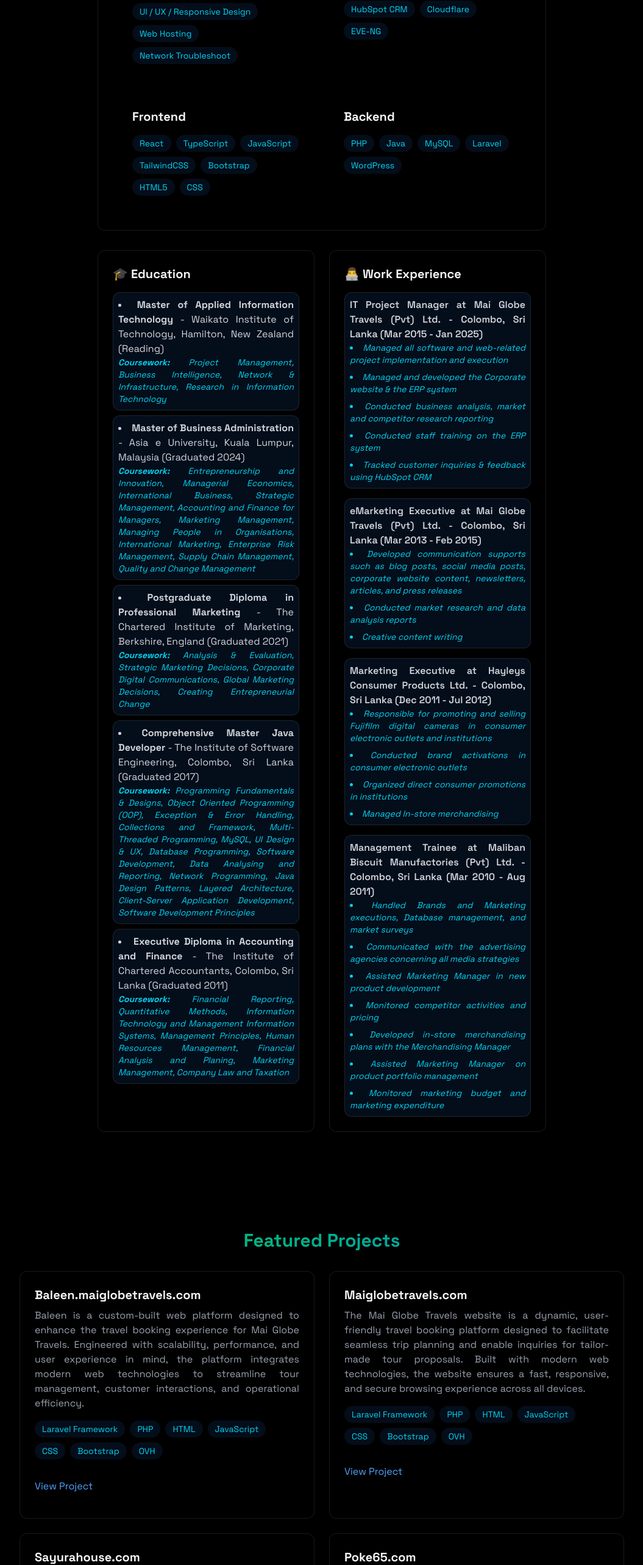
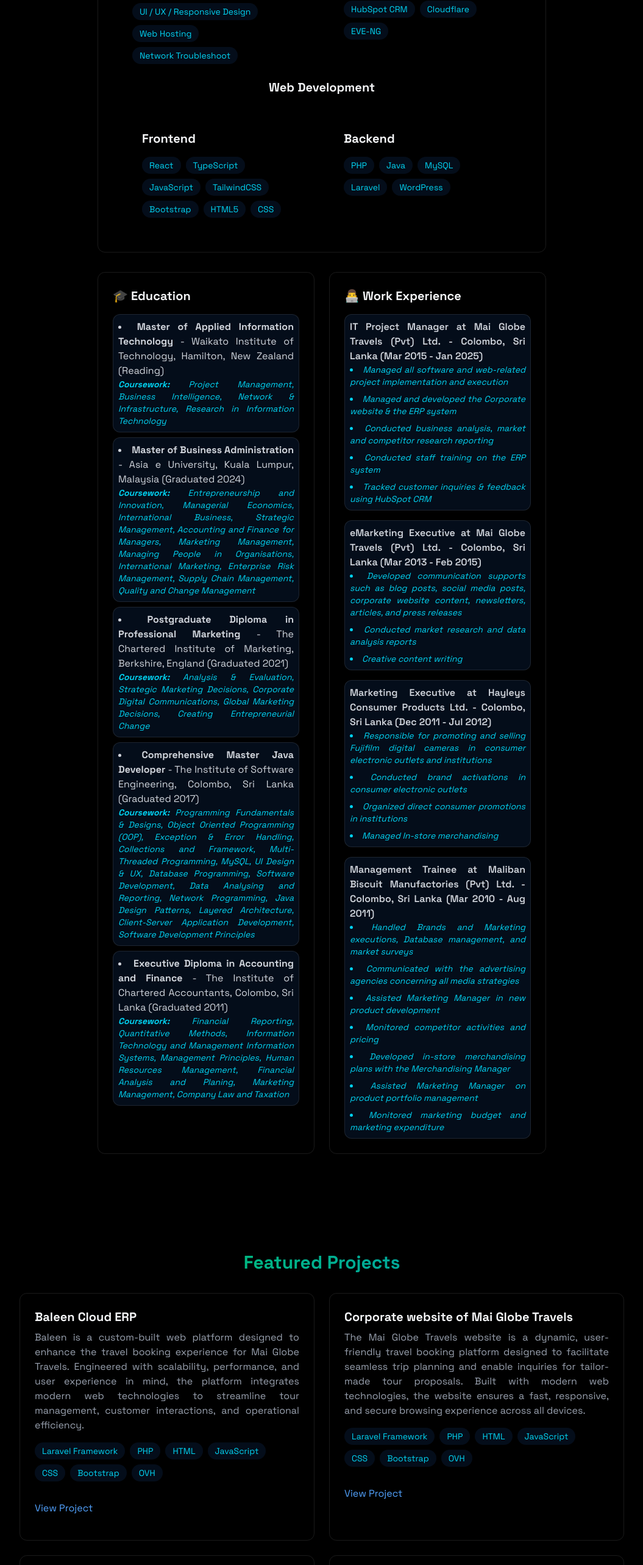
Before and after one commit to rajithayag/rajithayag-portfolio, a React (Vite) app: page / in a window 1280 px wide. Shown: the part 1460-4026 px from the top of the page at 61% size, without its empty margins (112-1167 px from the left). Built offline with nearby package versions, Linux system fonts and the light colour scheme.

Commit message:
Changes of Ms. Anuradha mentioned, Changes done on About us section and project section

```diff
--- a/src/components/sections/About.jsx
+++ b/src/components/sections/About.jsx
@@ -83,6 +83,10 @@
                         </div>
                     </div>
 
+                </div>
+                <div className="max-w-3xl mx-auto px-4">
+                    <h3 className="text-xl font-bold mb-8 text-center">Web Development</h3>
+                    <div className="grid grid-cols-1 md:grid-cols-2 gap-6">
                         {/* Frontend column */}
                         <div className="rounded-xl p-6 hover:translate-y-1 transition-all">
                             <h3 className="text-xl font-bold mb-4">Frontend</h3>
@@ -106,7 +110,7 @@
                                 ))}
                             </div>
                         </div>
-
+                    </div>
                 </div>
             </div>
             <div className="grid grid-cols-1 md:grid-cols-2 gap-6 mt-8">
--- a/src/components/sections/Projects.jsx
+++ b/src/components/sections/Projects.jsx
@@ -10,7 +10,7 @@
                     <div className="grid grid-cols-1 md:grid-cols-2 gap-6">
 
                         <div className="p-6 rounded-xl border border-white/10 hover:-translate-y-1 hover:border-blue-500/30 hover:shadow-[0_2px_8px_rgba(59,130,246,0.2] transition">
-                            <h3 className="text-xl font-bold mb-2"> Baleen.maiglobetravels.com </h3>
+                            <h3 className="text-xl font-bold mb-2"> Baleen Cloud ERP </h3>
                             <p className="text-gray-400 mb-4 text-justify">Baleen is a custom-built web platform designed to enhance the travel booking experience for Mai Globe Travels. Engineered with scalability, performance, and user experience in mind, the platform integrates modern web technologies to streamline tour management, customer interactions, and operational efficiency.</p>
                             <div className="flex flex-wrap gap-2 mb-4">
                                 {["Laravel Framework", "PHP", "HTML", "JavaScript", "CSS", "Bootstrap", "OVH"].map((tech,key) => (
@@ -25,7 +25,7 @@
                         </div>
 
                         <div className="p-6 rounded-xl border border-white/10 hover:-translate-y-1 hover:border-blue-500/30 hover:shadow-[0_2px_8px_rgba(59,130,246,0.2] transition">
-                            <h3 className="text-xl font-bold mb-2"> Maiglobetravels.com </h3>
+                            <h3 className="text-xl font-bold mb-2"> Corporate website of Mai Globe Travels </h3>
                             <p className="text-gray-400 mb-4 text-justify">The Mai Globe Travels website is a dynamic, user-friendly travel booking platform designed to facilitate seamless trip planning and enable inquiries for tailor-made tour proposals. Built with modern web technologies, the website ensures a fast, responsive, and secure browsing experience across all devices.</p>
                             <div className="flex flex-wrap gap-2 mb-4">
                                 {["Laravel Framework", "PHP", "HTML", "JavaScript", "CSS", "Bootstrap", "OVH"].map((tech,key) => (
@@ -40,7 +40,7 @@
                         </div>
 
                         <div className="p-6 rounded-xl border border-white/10 hover:-translate-y-1 hover:border-blue-500/30 hover:shadow-[0_2px_8px_rgba(59,130,246,0.2] transition">
-                            <h3 className="text-xl font-bold mb-2"> Sayurahouse.com </h3>
+                            <h3 className="text-xl font-bold mb-2"> Website of Sayoura House Boutique Hotel </h3>
                             <p className="text-gray-400 mb-4 text-justify">The Sayura House website is a modern, user-friendly hospitality platform designed to offer a seamless booking experience and comprehensive insights into the property's offerings. Built on WordPress and integrated with the Little Hotelier API, the site ensures high performance, security, and responsiveness across all devices.</p>
                             <div className="flex flex-wrap gap-2 mb-4">
                                 {["WordPress", "HTML", "JavaScript", "CSS", "OVH", "Little Hotelier"].map((tech,key) => (
@@ -55,7 +55,7 @@
                         </div>
 
                         <div className="p-6 rounded-xl border border-white/10 hover:-translate-y-1 hover:border-blue-500/30 hover:shadow-[0_2px_8px_rgba(59,130,246,0.2] transition">
-                            <h3 className="text-xl font-bold mb-2"> Poke65.com </h3>
+                            <h3 className="text-xl font-bold mb-2"> Website of Poke 65 Restaurant </h3>
                             <p className="text-gray-400 mb-4 text-justify">Poke65.com is a modern, high-performance food ordering platform designed to deliver a seamless user experience for browsing menus and placing orders. Built on WordPress, the website ensures optimal speed, security, and responsiveness across all devices.</p>
                             <div className="flex flex-wrap gap-2 mb-4">
                                 {["WordPress", "HTML", "JavaScript", "CSS", "OVH", "PayPal"].map((tech,key) => (
@@ -70,7 +70,7 @@
                         </div>
 
                         <div className="p-6 rounded-xl border border-white/10 hover:-translate-y-1 hover:border-blue-500/30 hover:shadow-[0_2px_8px_rgba(59,130,246,0.2] transition">
-                            <h3 className="text-xl font-bold mb-2"> Latrattoria65.com </h3>
+                            <h3 className="text-xl font-bold mb-2"> Website of Latrattoria 65 Italian Restaurant </h3>
                             <p className="text-gray-400 mb-4 text-justify">Latrattoria65.com is a modern, user-friendly restaurant platform designed to provide a seamless experience for browsing menus and placing online orders. Built on WordPress, the website ensures an engaging and efficient experience across all devices.</p>
                             <div className="flex flex-wrap gap-2 mb-4">
                                 {["WordPress", "HTML", "JavaScript", "CSS", "OVH", "PayPal"].map((tech,key) => (
@@ -85,7 +85,7 @@
                         </div>
 
                         <div className="p-6 rounded-xl border border-white/10 hover:-translate-y-1 hover:border-blue-500/30 hover:shadow-[0_2px_8px_rgba(59,130,246,0.2] transition">
-                            <h3 className="text-xl font-bold mb-2"> Authenticlanka.com </h3>
+                            <h3 className="text-xl font-bold mb-2"> Website of Authentic Lanka </h3>
                             <p className="text-gray-400 mb-4 text-justify">Authenticlanka.com is a modern, user-centric platform designed to showcase and promote authentic Sri Lankan spices and products. The website offers an intuitive browsing experience for discovering products and making secure online purchases. Built on WordPress, the site ensures optimal performance, security, and responsiveness across all devices.</p>
                             <div className="flex flex-wrap gap-2 mb-4">
                                 {["WordPress", "HTML", "JavaScript", "CSS", "OVH", "PayPal"].map((tech,key) => (
```
Lines whose indentation alone changed are shown as unchanged.
